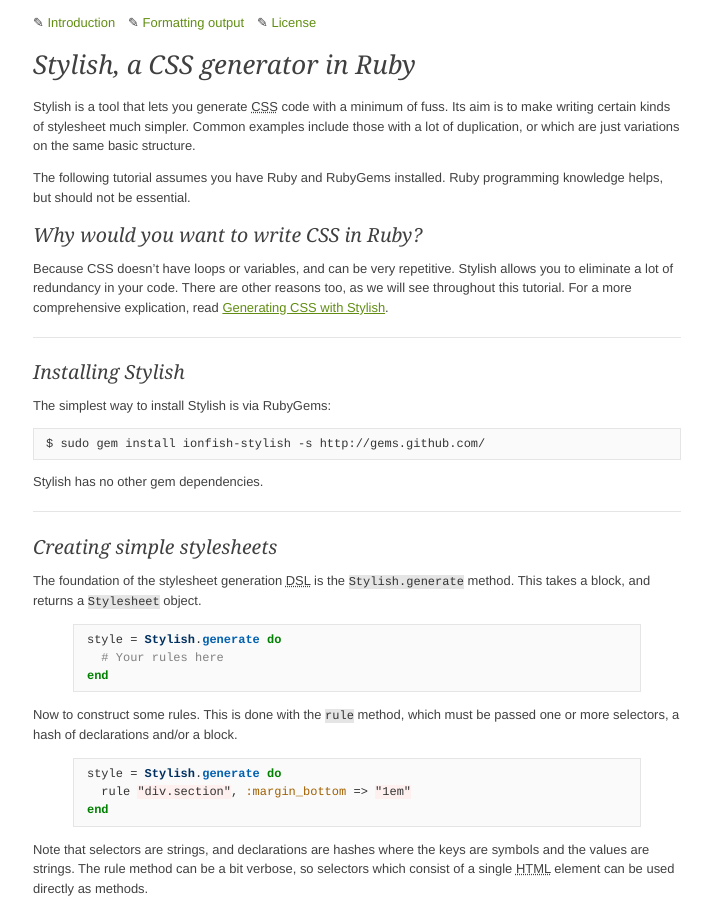
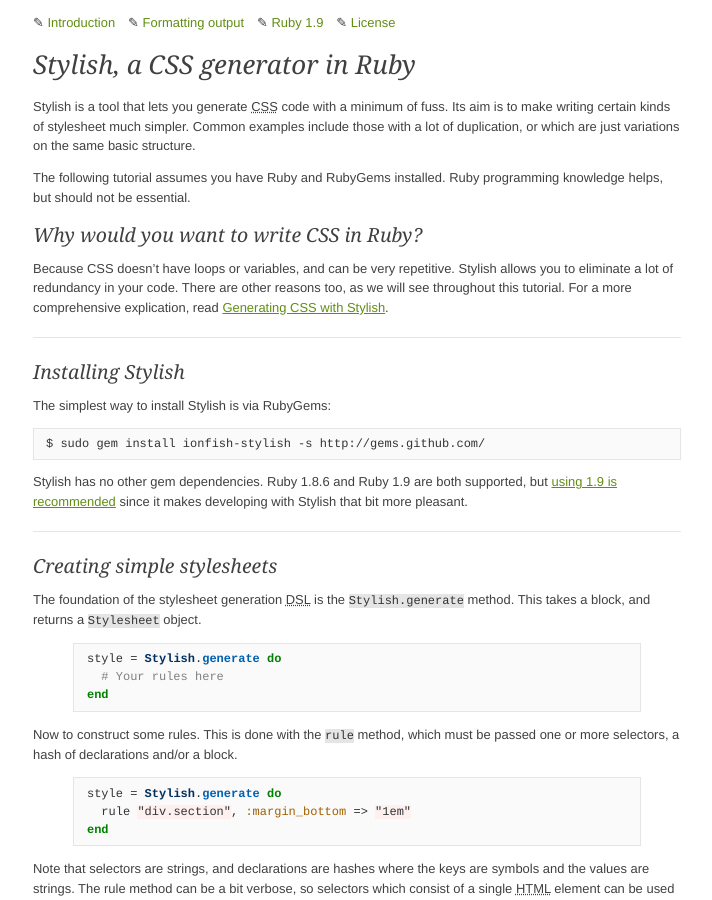
Before and after one commit to beastaugh/stylish, a Jekyll site: the page built from index.html, in a window 1280 px wide and 900 px high. Shown: the whole window, without its empty margins (283-995 px from the left). Built offline with Jekyll 4.4.1, drawn with Linux system fonts in a browser that asks for light colours.

Commit message:
Add a documentation page on using Ruby 1.9 shorthand hash literals with Stylish.

```diff
--- a/_layouts/default.html
+++ b/_layouts/default.html
@@ -10,6 +10,7 @@
     <ul class="clear">
       <li><a href="index.html">Introduction</a></li>
       <li><a href="formatting.html">Formatting output</a></li>
+      <li><a href="ruby19.html">Ruby 1.9</a></li>
       <li><a href="license.html">License</a></li>
     </ul>
   </div>
--- a/index.html
+++ b/index.html
@@ -24,8 +24,8 @@
     Because CSS doesn&#8217;t have loops or variables, and can be very
     repetitive. Stylish allows you to eliminate a lot of redundancy in your
     code. There are other reasons too, as we will see throughout this tutorial.
-	For a more comprehensive explication,
-	read <a href="{{ page.article_link }}">Generating CSS with Stylish</a>.
+	  For a more comprehensive explication,
+	  read <a href="{{ page.article_link }}">Generating CSS with Stylish</a>.
   </p>
 </div>
 
@@ -36,7 +36,11 @@
 
   <pre class="code terminal"><code>sudo gem install ionfish-stylish -s http://gems.github.com/</code></pre>
 
-  <p>Stylish has no other gem dependencies.</p>
+  <p>
+    Stylish has no other gem dependencies. Ruby 1.8.6 and Ruby 1.9 are both
+    supported, but <a href="ruby19.html">using 1.9 is recommended</a> since it
+    makes developing with Stylish that bit more pleasant.
+  </p>
 </div>
 
 <div class="section">
```
Also changed, not shown: ruby19.html (added, +23 -0 lines).
